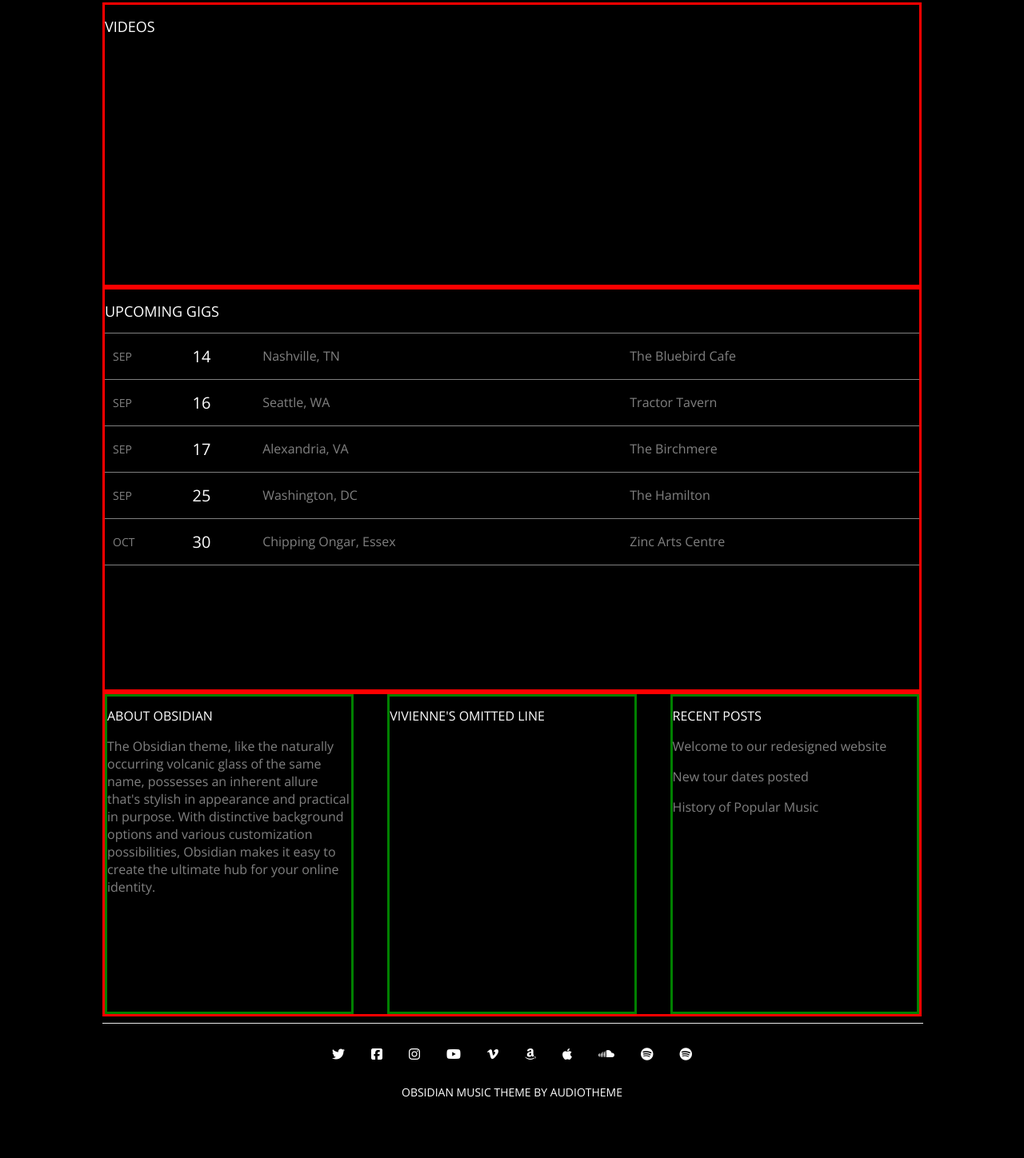
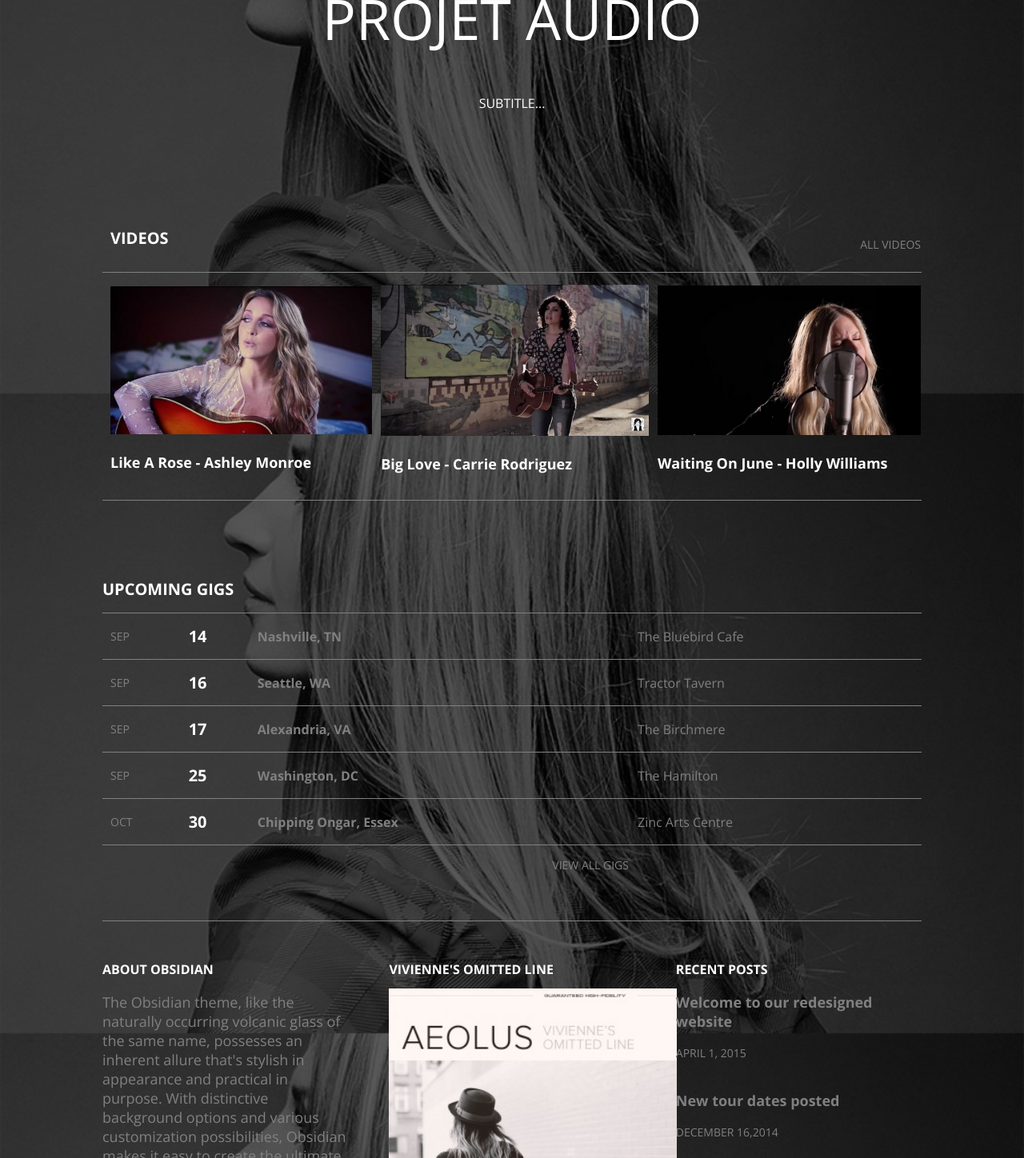
Before and after one commit to Mathilde-Garin/Obsidian, a plain HTML site: page index.html in a window 1280 px wide. Shown: the part 308-1756 px from the top of the page at 80% size. Drawn offline with nearby package versions, Linux system fonts and the light colour scheme.

Commit message:
home finale

```diff
--- a/index.html
+++ b/index.html
@@ -5,39 +5,61 @@
   <meta charset="utf-8">
   <title>Obsidian</title>
   <link rel="stylesheet" href="styles.css">
-  <link href="https://fonts.googleapis.com/css?family=Open+Sans:300&display=swap" rel="stylesheet">
+  <link href="https://fonts.googleapis.com/css?family=Open+Sans:300,400,700,800&display=swap" rel="stylesheet">
   <script src="https://kit.fontawesome.com/6ecc04ae25.js"></script>
 </head>
 
 <body>
   <div class="container">
 
-    <HEADER>
+    <header>
     	<nav>
     		<ul>
-          <li><a href="">home</a></li>
-          <li><a href="">bio</a></li>
-          <li><a href="">photos</a></li>
-          <li><a href="">music</a></li>
-         	<li><a href="">videos</a></li>
-         	<li><a href="">news</a></li>
-         	<li><a href="">tour</a></li>
-         	<li><a href="">contact</a></li>
+          <li><a href="index.html">home</a></li>
+          <li><a href="index-page-bio.html">bio</a></li>
+          <li><a href="index-page-photos.html">photos</a></li>
+          <li><a href="index-page-music.html">music</a></li>
+         	<li><a href="index-page-videos.html">videos</a></li>
+         	<li><a href="index-page-news.html">news</a></li>
+         	<li><a href="index-page-tour.html">tour</a></li>
+         	<li><a href="index-page-contact.html">contact</a></li>
         </ul>
     	</nav>
       <div class="Titres">
         <h1>projet audio</h1>
         <h2>subtitle...</h2>
       </div>
-    </HEADER>
+    </header>
 
-    <section class="videos">
-      <h1>videos</h1>
-    </section>
+      <table class="videos">
+        <thead>
+          <tr>
+            <td><h1>videos</h1>
+            <td>&nbsp;</td>
+            <td class="all">all videos</td>
+          </tr>
+        </thead>
+        <tbody>
+          <tr>
+            <td>
+              <img src="./Obsidian/images/video-like-a-rose-530x300.jpg" alt="Photo video like a rose" width="100%">
+              <p>Like A Rose - Ashley Monroe</p>
+            </td>
+            <td>
+              <img src="./Obsidian/images/video-big-love-550-530x300.jpg" alt="Photo video like a rose" width="100%">
+              <p>Big Love - Carrie Rodriguez</p>
+            </td>
+            <td class="droite">
+              <img src="./Obsidian/images/video-waitin-on-june-530x300.jpg" alt="Photo video Waiting on June" width="100%">
+              <p>Waiting On June - Holly Williams</p>
+            </td>
+          </tr>
+        </tbody>
+      </table>
 
     <section class="gigs">
       <h1>upcoming gigs</h1>
-      <table>
+      <table class="tabgigs">
         <tbody>
           <tr>
             <td class="mois">SEP</td>
@@ -69,6 +91,12 @@
             <td class="ville">Chipping Ongar, Essex</td>
             <td class="lieu">Zinc Arts Centre</td>
           </tr>
+          <tr>
+            <td>&nbsp;</td>
+            <td>&nbsp;</td>
+            <td class="allgigs">view all gigs</td>
+            <td>&nbsp;</td>
+          </tr>
         </tbody>
       </table>
     </section>
@@ -80,12 +108,16 @@
       </div>
       <div class="bloc2">
         <h1>vivienne's omitted line</h1>
+        <img src="./Obsidian/images/album-03-300x300.jpg" alt="Photo album"/ height="360">
       </div>
       <div class="bloc3">
         <h1>recent posts</h1>
-        <p>Welcome to our redesigned website</p>
-        <p>New tour dates posted</p>
-        <p>History of Popular Music</p>
+        <p class="recent">Welcome to our redesigned website</p>
+        <p class="time">april 1, 2015</p>
+        <p class="recent">New tour dates posted</p>
+        <p class="time">december 16,2014</p>
+        <p class="recent">History of Popular Music</p>
+        <p class="time">december 15, 2014</p>
       </div>
     </section>
 
--- a/styles.css
+++ b/styles.css
@@ -3,7 +3,8 @@ body {
 	margin-bottom: 5%;
 	margin-left: 10%;
 	margin-right: 10%;
-	background-color: black;
+	background-image: url(./Obsidian/images/featured-bio-nb.jpg);
+	background-size: 100%;
 	color: grey;
 	font-family: 'Open Sans', sans-serif;
 }
@@ -13,7 +14,8 @@ body {
 
 
 /*HEADER*/
-.header {
+header {
+	height: 500px;
 
 }
 
@@ -47,28 +49,47 @@ h1, h2 {
 
 h1 {
 	font-size: 70px;
+	padding-top: 150px;
 }
 
 h2 {
 	font-size: 16px;
 }
 
-/*SECTION VIDEOS*/
+/*TABLEAU VIDEOS*/
 .videos {
-	border: solid red;
-	height: 350px;
+
 }
 
 .videos h1{
 	text-transform: uppercase;
 	text-align: left;
 	color: white;
+	font-size: 20px;
+	font-weight: bold;
+	padding-top: 0;
+}
+
+.videos thead tr {
+	height: 50px;
+	border-top: none;
+}
+
+.videos p {
+	color: white;
 	font-size: 18px;
+	font-weight: bold;
+}
+
+.videos .all {
+	text-transform: uppercase;
+	font-size: 14px;
+	padding-bottom: 0;
+	text-align: right;
 }
 
 /*SECTION GIGS*/
 .gigs {
-	border: solid red;
 	height: 500px;
 }
 
@@ -76,10 +97,12 @@ h2 {
 	text-transform: uppercase;
 	text-align: left;
 	color: white;
-	font-size: 18px;
+	font-size: 20px;
+	font-weight: bold;
+	padding-top: 80px;
 }
 
-/*TABLEAU*/
+/*TABLEAU GIGS*/
 
 table {
 	width: 100%;
@@ -104,13 +127,23 @@ table td {
 .jour {
 	font-size: 20px;
 	color: white;
+	font-weight: bold;
 }
 
+.ville {
+	font-weight: bold;
+}
+
+.gigs .allgigs {
+	text-transform: uppercase;
+	font-size: 14px;
+	text-align: right;
+	padding-bottom: 60px;
+}
 
 /*SECTION ABOUT*/
 .about {
-	border: solid red;
-	height: 400px;
+	height: 490px;
 	display: flex;
 	justify-content: space-between;
 }
@@ -120,13 +153,30 @@ table td {
 	text-align: left;
 	color: white;
 	font-size: 16px;
+	font-weight: bold;
+	padding-top: 45px;
+}
+
+.about p {
+	font-size: 18px;
 }
 
 .bloc1, .bloc2, .bloc3 {
 	display: inline-block;
 	width: 30%;
-	border: solid green;
 }
+
+.about .recent {
+	font-weight: bold;
+}
+
+.about .time {
+	font-weight: lighter;
+	text-transform: uppercase;
+	font-size: 14px;
+	padding-bottom: 20px;
+}
+
 
 /*FOOTER*/
 hr{
@@ -147,4 +197,5 @@ footer h1 {
 	font-size: 14px;
 	color: white;
 	margin-top: 30px;
+	padding-top: 0px;
 }
```
Also changed, not shown: Obsidian/images/featured-bio-nb.jpg (added), 1 other file.
